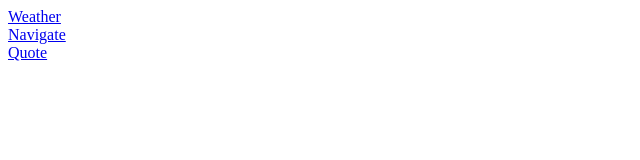
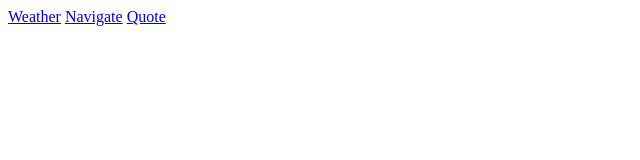
Before and after one commit to Yaroslavna13/notion-widgets, a plain HTML site: page index.html in a window 1280 px wide. Shown: the whole page, without its empty margins (0-640 px from the left). Drawn offline with Linux system fonts and the light colour scheme.

Commit message:
Update index.html

```diff
--- a/index.html
+++ b/index.html
@@ -4,8 +4,8 @@
     <title>Notion Widgets</title>
   </head>
   <body>
-    <a href="weather.html">Weather</a><br/>
-    <a href="navigate.html">Navigate</a><br/>
+    <a href="weather.html">Weather</a>
+    <a href="navigate.html">Navigate</a>
     <a href="quote.html">Quote</a>
   </body>
 
```
